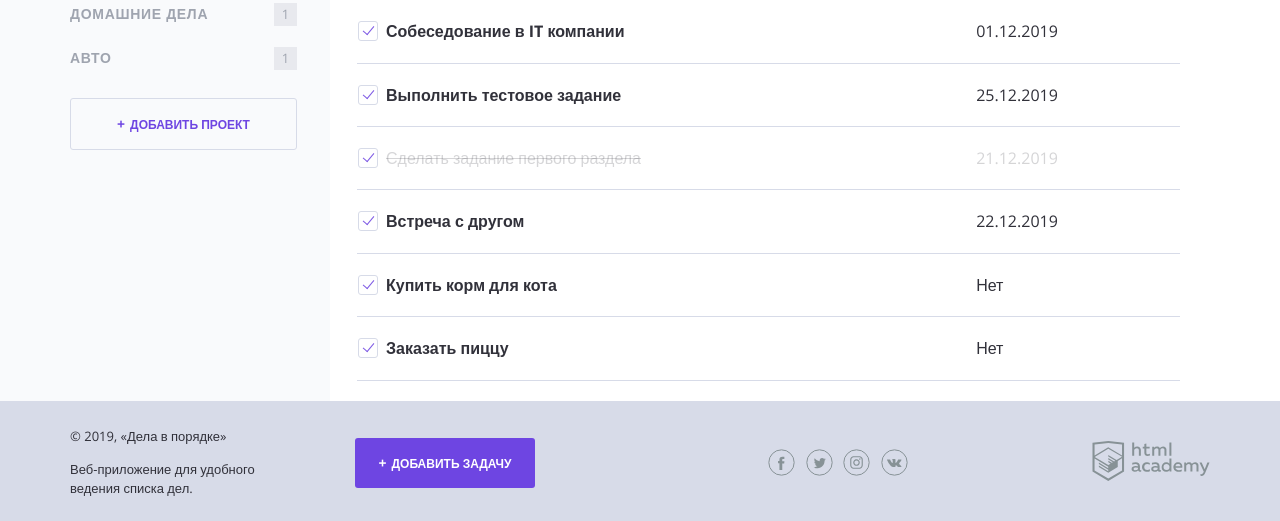
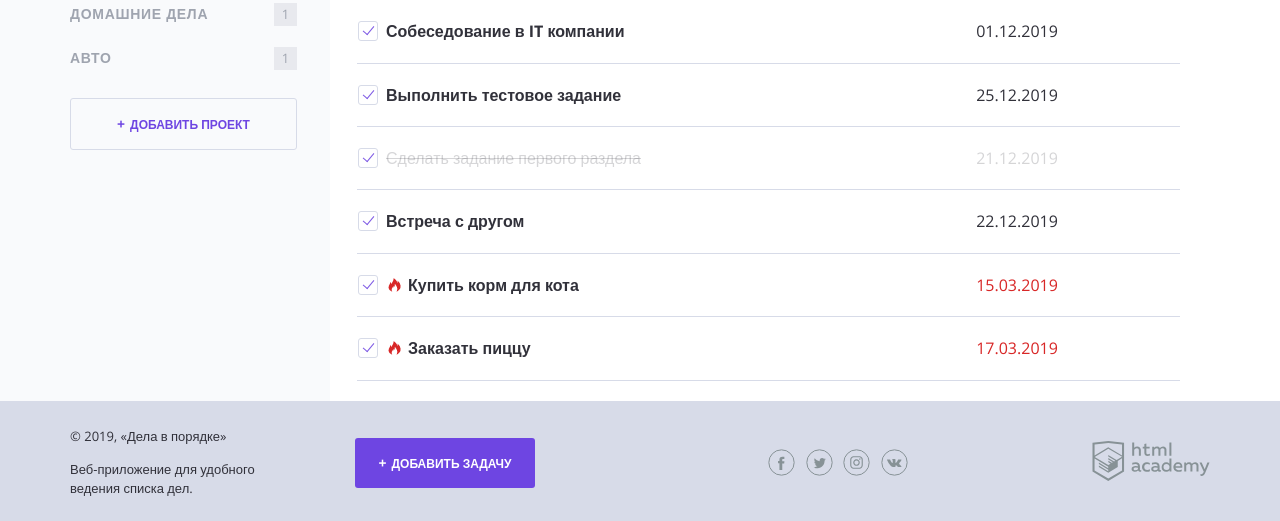
Before and after one commit to fpestunov/772819-doingsdone, a PHP site: page / in a window 1280 px wide. Shown: the part 279-800 px from the top of the page. Run offline with PHP 8.4, Linux system fonts and the light colour scheme.

Commit message:
add task - work with dates

```diff
--- a/data.php
+++ b/data.php
@@ -12,8 +12,8 @@ $tasks = [
     ['title' => 'Выполнить тестовое задание', 'date' => '25.12.2019', 'category' => $projects[2], 'isCompleted' => 0],
     ['title' => 'Сделать задание первого раздела', 'date' => '21.12.2019', 'category' => $projects[1], 'isCompleted' => 1],
     ['title' => 'Встреча с другом', 'date' => '22.12.2019', 'category' => $projects[0], 'isCompleted' => 0],
-    ['title' => 'Купить корм для кота', 'date' => 'Нет', 'category' => $projects[3], 'isCompleted' => 0],
-    ['title' => 'Заказать пиццу', 'date' => 'Нет', 'category' => $projects[4], 'isCompleted' => 0],
+    ['title' => 'Купить корм для кота', 'date' => '15.03.2019', 'category' => $projects[3], 'isCompleted' => 0],
+    ['title' => 'Заказать пиццу', 'date' => '17.03.2019', 'category' => $projects[4], 'isCompleted' => 0],
 ];
 
 $user = [
--- a/functions.php
+++ b/functions.php
@@ -26,3 +26,24 @@ function getNumberOfTasks(array $tasks, string $category): int
     }
     return $numberOfTasks;
 }
+
+function isImportantTask(string $date): bool
+{
+    $timestamp = strtotime($date);
+
+    if ($timestamp === false) {
+        return false;
+    }
+
+    $oneDaySeconds = 24 * 60 * 60;
+    $nowTimestamp = strtotime('now');
+
+    $difference = $timestamp + $oneDaySeconds - $nowTimestamp;
+    $isMoreThanOneDay = $difference > $oneDaySeconds;
+
+    if ($isMoreThanOneDay) {
+        return false;
+    } else {
+        return true;
+    }
+}
--- a/index.php
+++ b/index.php
@@ -1,6 +1,11 @@
 <?php
+
 require_once('functions.php');
 require_once('data.php');
+
+//echo var_dump(strtotime('now'));
+//
+//var_dump(isImportantTask('нет'));
 
 // показывать или нет выполненные задачи
 $show_complete_tasks = rand(0, 1);
--- a/templates/index.php
+++ b/templates/index.php
@@ -25,7 +25,7 @@
     <!--показывать следующий тег <tr/>, если переменная $show_complete_tasks равна единице-->
     <?php foreach ($tasks as $task): ?>
         <?php if ($show_complete_tasks === 1 || ($show_complete_tasks === 0 && $task['isCompleted'] === 0)): ?>
-            <tr class="tasks__item task <?= ($task['isCompleted'] === 1) ? 'task--completed': ''; ?>">
+            <tr class="tasks__item task <?= ($task['isCompleted'] === 1) ? 'task--completed': ''; ?> <?= isImportantTask($task['date']) ? 'task--important': ''; ?>">
                 <td class="task__select">
                     <label class="checkbox task__checkbox">
                         <input class="checkbox__input visually-hidden" type="checkbox" checked>
```
